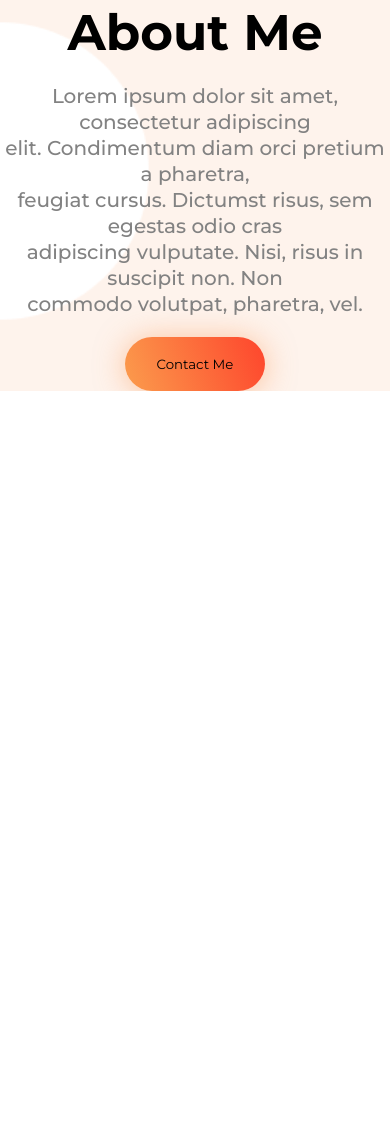
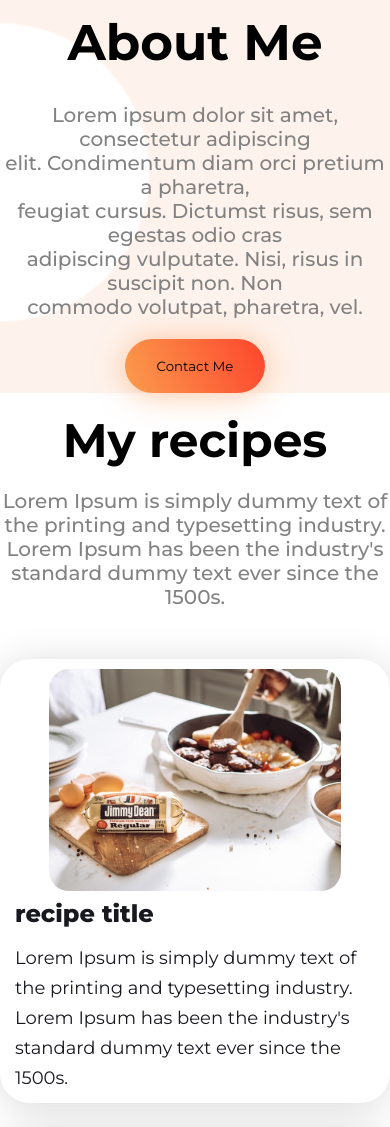
Before and after one commit to B4t33n/eat-healthy, a plain HTML site: page index.html in a window 390 px wide. Shown: the part 1217-2344 px from the top of the page. Before the commit the page ends 1608 px from the top, so only its background shows below. Drawn offline with Linux system fonts and the light colour scheme.

Commit message:
added my recipe section with responsive

```diff
--- a/index.html
+++ b/index.html
@@ -31,5 +31,31 @@
             <button class="btn">Contact Me</button>
         </div>
     </main>
+
+    <section class="recipe">
+        <div class="recipe-header">
+            <h1>My recipes</h1>
+            <p>Lorem Ipsum is simply dummy text of the printing and typesetting industry. <br> Lorem Ipsum has been the industry's standard dummy text ever since the 1500s.</p>
+
+            <div class="card">
+                <div class="recipe-card">
+                    <div class="recipe-card-item">
+                        <img src="images/food/Project Cover.jpg" alt="">
+                        <h3>recipe title</h3>
+                        <p>Lorem Ipsum is simply dummy text of the printing and  typesetting industry. Lorem Ipsum has been the industry's  standard dummy text ever since the 1500s.</p>
+                    </div>
+                </div>
+
+                <div class="recipe-card">
+                    <div class="recipe-card-item">
+                        <img src="images/food/Project Cover.jpg" alt="">
+                        <h3>recipe title</h3>
+                        <p>Lorem Ipsum is simply dummy text of the printing and  typesetting industry. Lorem Ipsum has been the industry's  standard dummy text ever since the 1500s.</p>
+                    </div>
+                </div>
+            </div>
+        </div>
+
+    </section>
 </body>
 </html>
--- a/style/style.css
+++ b/style/style.css
@@ -57,7 +57,7 @@ span{
     color: rgb(130, 130, 130);
     font-size: 20px;
     font-weight: 500;
-    line-height: 130%;
+    line-height: 120%;
     letter-spacing: -2%;
     margin: 20px 0;
 }
@@ -65,7 +65,7 @@ span{
 .about-content>h1{
     font-size: 50px;
     font-weight: 700;
-    line-height: 120%;
+    line-height: 160%;
     letter-spacing: -2%;
 }
 
@@ -73,6 +73,73 @@ span{
     height: 500px;
 }
 
+.card{
+    display: flex;
+    justify-content: space-around;
+    margin-top: 50px;
+}
+
+.recipe-header{
+    text-align: center;
+    margin-top: 20px;
+}
+.recipe-header>h1{
+    font-size: 47px;
+    font-weight: 700;
+    line-height: 120%;
+    letter-spacing: -2%;
+}
+.recipe-header>p{
+    color: rgb(130, 130, 130);
+    font-size: 20px;
+    font-weight: 500;
+    line-height: 120%;
+    letter-spacing: -2%;
+    margin: 20px 0;
+}
+
+.recipe-card{
+    width: 40%;
+    /* height: 430px;
+    width: 500px; */
+    border-radius: 30px;
+    box-shadow: 0px 4px 40px 0px rgba(0, 0, 0, 0.15);
+    background: rgb(255, 255, 255);
+    align-items: center;
+}
+
+.recipe-card-item{
+    text-align: center;
+}
+
+.recipe-card-item>h3{
+    color: rgb(24, 25, 31);
+    font-size: 24px;
+    font-weight: 800;
+    line-height: 38px;
+    text-align: left;
+    padding-left: 15px;
+}
+
+.recipe-card-item>p{
+    color: rgb(24, 25, 31);
+font-family: Montserrat;
+font-size: 18px;
+font-weight: 400;
+line-height: 30px;
+letter-spacing: 0%;
+text-align: left;
+padding: 10px 15px;
+
+}
+
+.recipe-card-item>img{
+    width: 75%;
+    /* height: 250px;
+    width: 450px; */
+    border-radius: 20px;
+    margin-top: 10px;
+}
 
 
 
@@ -98,4 +165,13 @@ span{
         text-align: center;
         margin-top: 80px;
     }
+
+    .card{
+        flex-direction: column;
+        gap: 30px;
+    }
+
+    .recipe-card{
+        width: 100%;
+    }
 }
```
